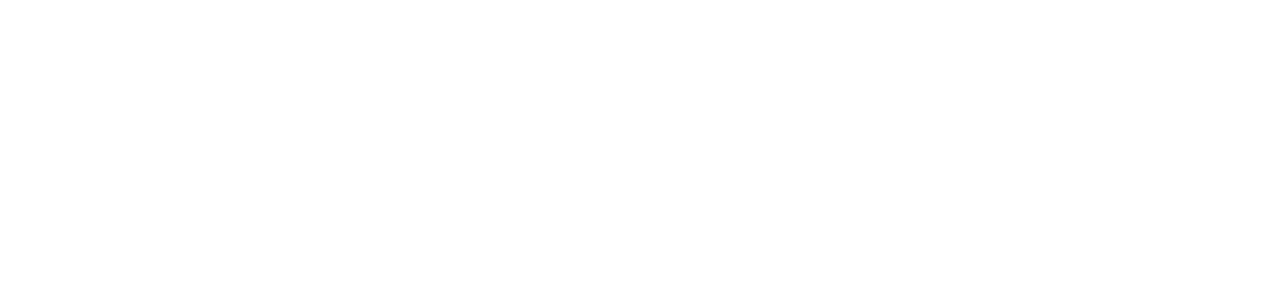
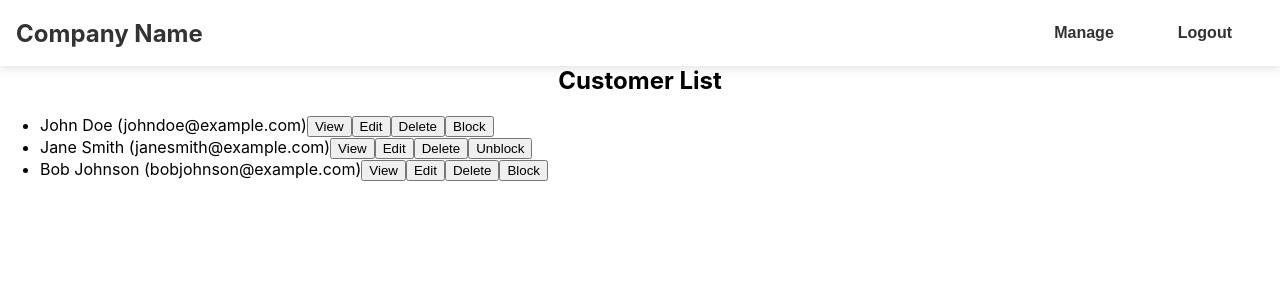
Before and after one commit to ashraf-rahil-shaik/admin-panel, a React (Create React App) app: page /customers in a window 1280 px wide. Before the commit this address had no page. Shown: the top 300 px of the page. Built offline with nearby package versions, Linux system fonts and the light colour scheme.

Commit message:
added customer page

```diff
--- a/src/components/AdminLogin.js
+++ b/src/components/AdminLogin.js
@@ -1,11 +1,11 @@
 
-
-import React, { useState } from "react";
-
+import React, { useState, useEffect } from "react";
 
 const AdminLogin = () => {
   const [email, setEmail] = useState("");
   const [password, setPassword] = useState("");
+  const [showErrorMessage, setShowErrorMessage] = useState(false);
+  const [errorMessage, setErrorMessage] = useState("");
 
   const handleSignIn = (event) => {
     event.preventDefault();
@@ -16,27 +16,42 @@
       // Navigate to home page upon successful validation
       window.location.href = "/home";
     } else {
-      // Show error message for incorrect credentials
-      alert("Incorrect username or password.");
+      // Set error message for incorrect credentials
+      setErrorMessage("Incorrect username or password.");
+      setShowErrorMessage(true);
     }
-    // handle sign-in logic here
   };
+
+  const handleBlur = () => {
+    setShowErrorMessage(true);
+  };
+
+  useEffect(() => {
+    const handleClick = () => {
+      setShowErrorMessage(false);
+    };
+
+    document.addEventListener("click", handleClick);
+
+    return () => {
+      document.removeEventListener("click", handleClick);
+    };
+  }, []);
 
   return (
     <div>
       <div className="signInPageContainer">
-    <h2  >Sign In</h2>
+        <h2>Sign In</h2>
         <form onSubmit={handleSignIn}>
-
           <label htmlFor="email">Email </label>
           <input
             type="email"
             id="email"
             value={email}
             onChange={(event) => setEmail(event.target.value)}
+            onBlur={handleBlur}
             required
           />
-
 
           <br />
 
@@ -46,12 +61,18 @@
             id="password"
             value={password}
             onChange={(event) => setPassword(event.target.value)}
+            onBlur={handleBlur}
             required
           />
 
+          {showErrorMessage && (
+            <p style={{ color: "red" }}>{errorMessage}</p>
+          )}
 
           <br />
-    <button type="submit" className="signin-button">Sign In</button>
+          <button type="submit" className="signin-button">
+            Sign In
+          </button>
         </form>
       </div>
     </div>
--- /dev/null
+++ b/src/components/DrashBoard/Customer.js
@@ -0,0 +1,134 @@
+import React, { useState } from 'react';
+import Navbar from './NavBar';
+
+const customers = [
+  { id: 1, name: 'John Doe', email: 'johndoe@example.com', isBlocked: false },
+  { id: 2, name: 'Jane Smith', email: 'janesmith@example.com', isBlocked: true },
+  { id: 3, name: 'Bob Johnson', email: 'bobjohnson@example.com', isBlocked: false },
+];
+
+const Customer = () => {
+  const [selectedCustomer, setSelectedCustomer] = useState(null);
+  const [editingCustomer, setEditingCustomer] = useState(null);
+  const [customerList, setCustomerList] = useState(customers);
+
+  const handleSelectCustomer = (customer) => {
+    setSelectedCustomer(customer);
+    setEditingCustomer(null);
+  };
+
+  const handleEditCustomer = (customer) => {
+    setEditingCustomer(customer);
+  };
+
+  const handleDeleteCustomer = (customer) => {
+    const updatedList = customerList.filter((c) => c.id !== customer.id);
+    setCustomerList(updatedList);
+    setSelectedCustomer(null);
+    setEditingCustomer(null);
+  };
+
+  const handleBlockCustomer = (customer) => {
+    const updatedList = customerList.map((c) => {
+      if (c.id === customer.id) {
+        return { ...c, isBlocked: true };
+      }
+      return c;
+    });
+    setCustomerList(updatedList);
+  };
+
+  const handleUnblockCustomer = (customer) => {
+    const updatedList = customerList.map((c) => {
+      if (c.id === customer.id) {
+        return { ...c, isBlocked: false };
+      }
+      return c;
+    });
+    setCustomerList(updatedList);
+  };
+
+  return (
+    <div>
+        <Navbar/>
+      <h2>Customer List</h2>
+      <ul>
+        {customerList.map((customer) => (
+          <li key={customer.id}>
+            {customer.name} ({customer.email})
+            <button onClick={() => handleSelectCustomer(customer)}>View</button>
+            <button onClick={() => handleEditCustomer(customer)}>Edit</button>
+            <button onClick={() => handleDeleteCustomer(customer)}>Delete</button>
+            {customer.isBlocked ? (
+              <button onClick={() => handleUnblockCustomer(customer)}>Unblock</button>
+            ) : (
+              <button onClick={() => handleBlockCustomer(customer)}>Block</button>
+            )}
+          </li>
+        ))}
+      </ul>
+      {selectedCustomer && (
+        <div>
+          <h3>Selected Customer</h3>
+          <p>Name: {selectedCustomer.name}</p>
+          <p>Email: {selectedCustomer.email}</p>
+          {editingCustomer ? (
+            <div>
+              <h4>Edit Customer</h4>
+              <form onSubmit={(e) => e.preventDefault()}>
+                <label>
+                  Name:
+                  <input
+                    type="text"
+                    value={editingCustomer.name}
+                    onChange={(e) =>
+                      setEditingCustomer({ ...editingCustomer, name: e.target.value })
+                    }
+                  />
+                </label>
+                <label>
+                  Email:
+                  <input
+                    type="email"
+                    value={editingCustomer.email}
+                    onChange={(e) =>
+                      setEditingCustomer({ ...editingCustomer, email: e.target.value })
+                    }
+                  />
+                </label>
+                <button onClick={() => setEditingCustomer(null)}>Cancel</button>
+                <button
+                  onClick={() => {
+                    const updatedList = customerList.map((c) => {
+                      if (c.id === editingCustomer.id) {
+                        return editingCustomer;
+                      }
+
+                      return c;
+                    });
+                    setCustomerList(updatedList);
+                    setSelectedCustomer(editingCustomer);
+                    setEditingCustomer(null);
+                  }}
+                >
+                  Save
+                </button>
+              </form>
+            </div>
+          ) : (
+            <div>
+              <button onClick={() => setEditingCustomer(selectedCustomer)}>Edit</button>
+              {selectedCustomer.isBlocked ? (
+                <button onClick={() => handleUnblockCustomer(selectedCustomer)}>Unblock</button>
+              ) : (
+                <button onClick={() => handleBlockCustomer(selectedCustomer)}>Block</button>
+              )}
+            </div>
+          )}
+        </div>
+      )}
+    </div>
+    );
+    };
+
+    export default Customer
--- a/src/components/DrashBoard/Home.css
+++ b/src/components/DrashBoard/Home.css
@@ -126,7 +126,7 @@
     padding: 20px;
     text-align: center;
     border-radius: 5px;
-    background-color: #fff;
+    background-color: #ffffff;
   }
 
   .card:hover {
--- a/src/components/DrashBoard/Home.js
+++ b/src/components/DrashBoard/Home.js
@@ -2,6 +2,7 @@
 import axios from 'axios';
 import Navbar from './NavBar';
 import './Home.css'
+
 
 function Home() {
   const [customers, setCustomers] = useState(0);
--- a/src/index.js
+++ b/src/index.js
@@ -5,6 +5,7 @@
 
 import { BrowserRouter,Routes,Route } from 'react-router-dom';
 import Home from './components/DrashBoard/Home';
+import Customer from './components/DrashBoard/Customer';
 
 
 const root = ReactDOM.createRoot(document.getElementById('root'));
@@ -16,6 +17,7 @@
 
 
                 <Route path ='/home' element={<Home/>} />
+                <Route path ='/customers' element={<Customer/>} />
 
 
 
```
Lines whose indentation alone changed are shown as unchanged.
